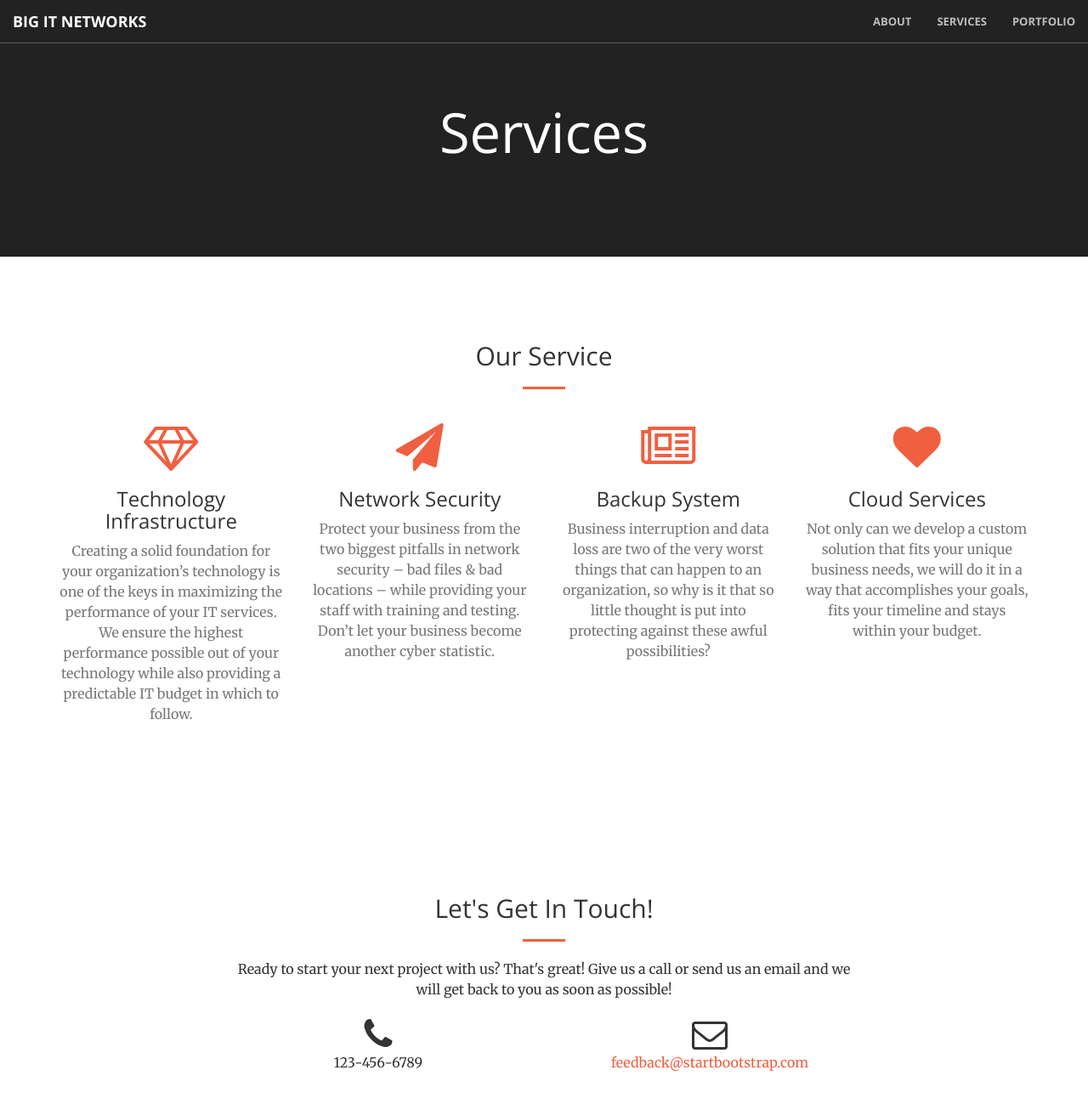
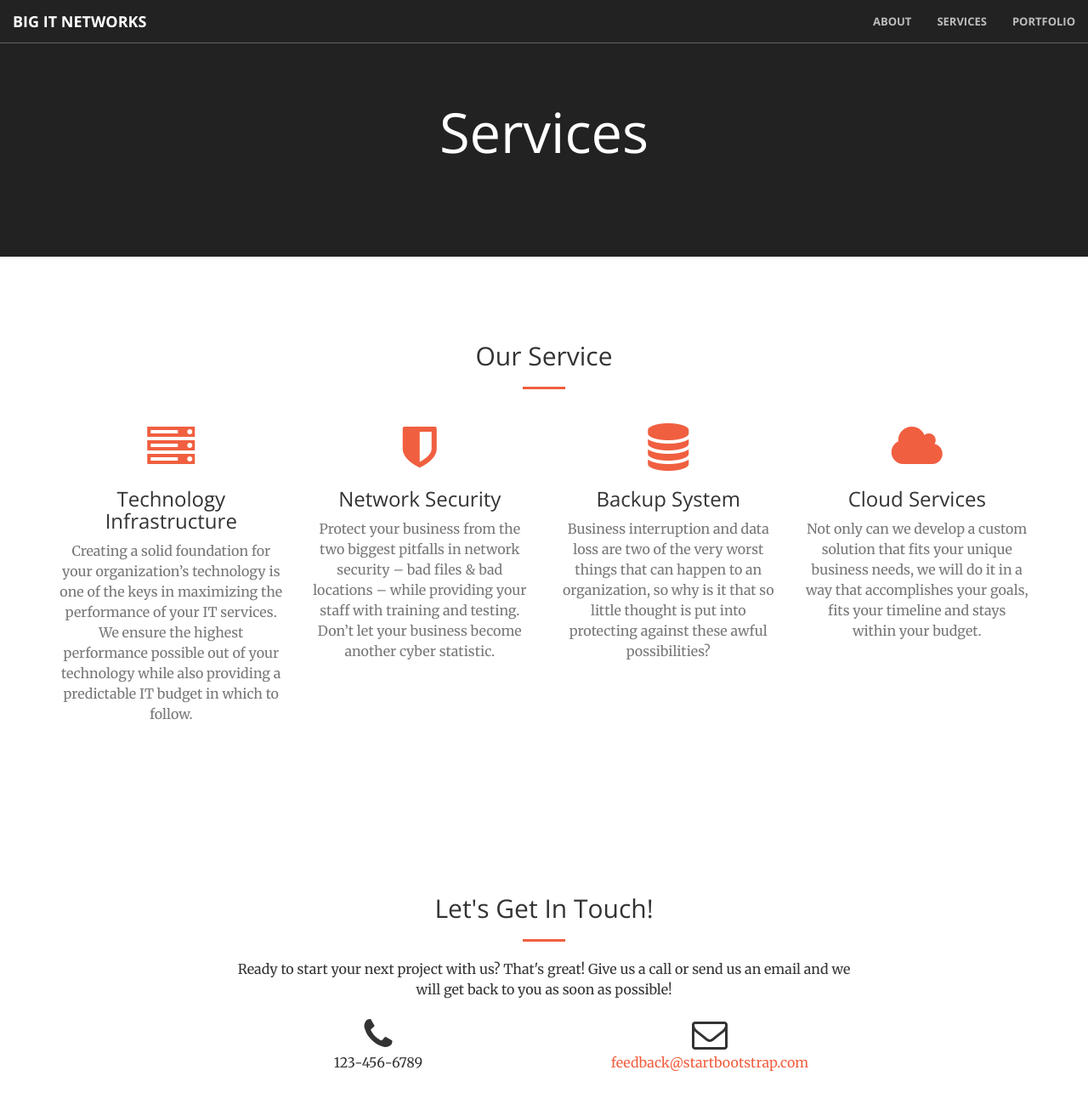
Before and after one commit to bigitnetworks/bigitnetworks.github.io, a Jekyll site: the page built from services.html, in a window 1280 px wide and 1382 px high. Shown: the top 1299 px of the window at 85% size. Built offline with Jekyll 4.4.1, drawn with Linux system fonts in a browser that asks for light colours.

Commit message:
Update services.html

```diff
--- a/services.html
+++ b/services.html
@@ -15,28 +15,28 @@
 		<div class="row">
 			<div class="col-lg-3 col-md-6 text-center">
 				<div class="service-box">
-					<i class="fa fa-4x fa-diamond wow bounceIn text-primary"></i>
+					<i class="fa fa-4x fa-server wow bounceIn text-primary"></i>
 					<h3>Technology Infrastructure</h3>
 					<p class="text-muted">Creating a solid foundation for your organization’s technology is one of the keys in maximizing the performance of your IT services. We ensure the highest performance possible out of your technology while also providing a predictable IT budget in which to follow.</p>
 				</div>
 			</div>
 			<div class="col-lg-3 col-md-6 text-center">
 				<div class="service-box">
-					<i class="fa fa-4x fa-paper-plane wow bounceIn text-primary" data-wow-delay=".1s"></i>
+					<i class="fa fa-4x fa-shield wow bounceIn text-primary" data-wow-delay=".1s"></i>
 					<h3>Network Security</h3>
 					<p class="text-muted">Protect your business from the two biggest pitfalls in network security – bad files & bad locations – while providing your staff with training and testing. Don’t let your business become another cyber statistic.</p>
 				</div>
 			</div>
 			<div class="col-lg-3 col-md-6 text-center">
 				<div class="service-box">
-					<i class="fa fa-4x fa-newspaper-o wow bounceIn text-primary" data-wow-delay=".2s"></i>
+					<i class="fa fa-4x fa-database wow bounceIn text-primary" data-wow-delay=".2s"></i>
 					<h3>Backup System</h3>
 					<p class="text-muted">Business interruption and data loss are two of the very worst things that can happen to an organization, so why is it that so little thought is put into protecting against these awful possibilities?</p>
 				</div>
 			</div>
 			<div class="col-lg-3 col-md-6 text-center">
 				<div class="service-box">
-					<i class="fa fa-4x fa-heart wow bounceIn text-primary" data-wow-delay=".3s"></i>
+					<i class="fa fa-4x fa-cloud wow bounceIn text-primary" data-wow-delay=".3s"></i>
 					<h3>Cloud Services</h3>
 					<p class="text-muted">Not only can we develop a custom solution that fits your unique business needs, we will do it in a way that accomplishes your goals, fits your timeline and stays within your budget.</p>
 				</div>
```
